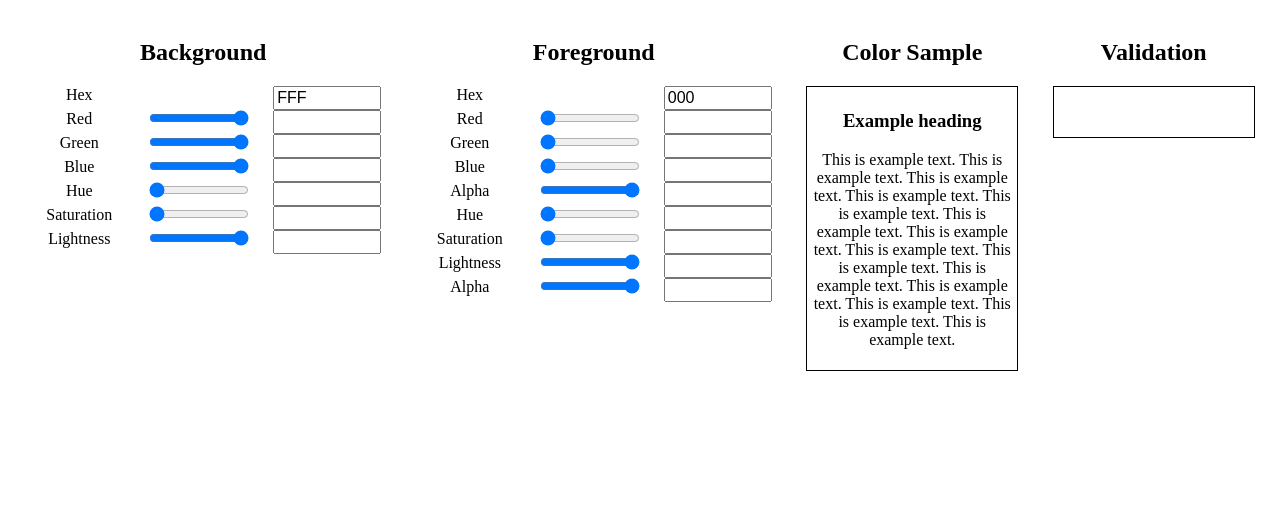
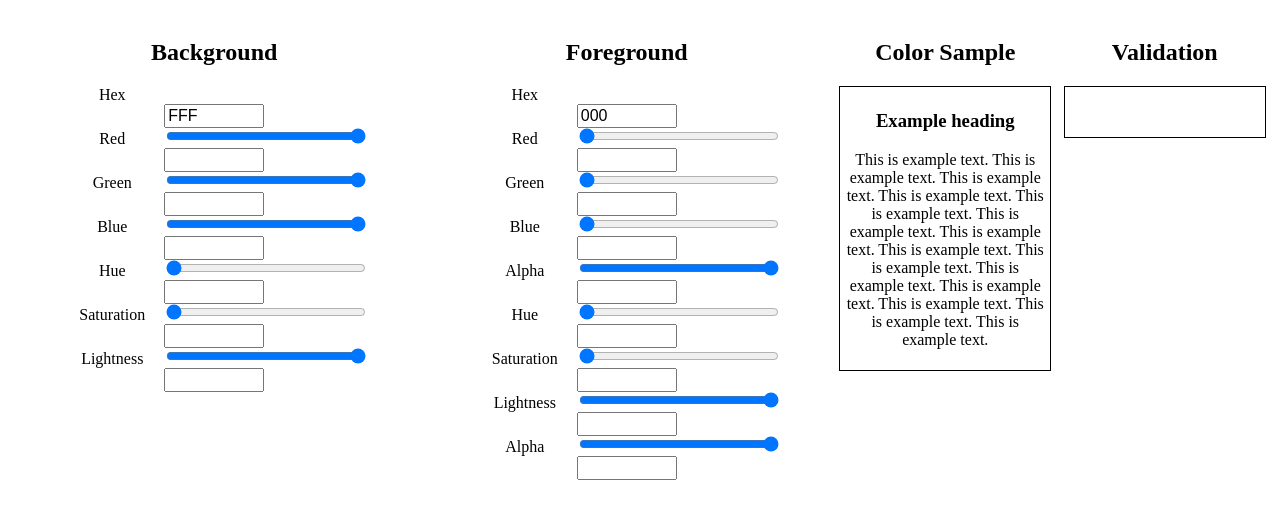
Before and after one commit to cjhanrahan/CSS-Color-Utility, a website: page dev/index.html in a window 1280 px wide. Shown: the part 61-580 px from the top of the page. Drawn offline with nearby package versions, Linux system fonts and the light colour scheme; files that its build step writes are made by us from their sources.

Commit message:
Added html-minifier, moved from column layout to fixed-width inline-block layout

```diff
--- a/dev/css/style.scss
+++ b/dev/css/style.scss
@@ -25,7 +25,15 @@ label {
 }
 
 .colorValue {
-  column-count: 3;
+  width: 25rem;
+  & > *           {
+    display: inline-block;
+    box-sizing: border-box;
+    margin: 0;
+  }
+  & > :first-child   { width: 25%; }
+  & > :nth-child(2)  { width: 50%; }
+  & > :last-child    { width: 25%; }
 }
 
 input {
@@ -34,6 +42,7 @@ input {
   width: 100px;
   break-inside: avoid;
 }
+
 
 .exampleText {
   max-width: 200px;
--- a/dev/index.html
+++ b/dev/index.html
@@ -27,49 +27,50 @@
           <div class ="colorValue" data-value-type="hex">
             <label> Hex </label>
             <div role="spacer"></div>
-            <input type="text" value="FFF" maxlength="6" data-color-property="hex"/>
+            <input type="text" value="FFF" maxlength="6" data-color-property="hex">
           </div>
         </div>
 
 
+        <!-- Comment after input tags fixes bug in html-minifier-->
         <div class="inputSystem" data-input-system="rgb">
           <div class = "colorValue" data-value-type="red">
             <label> Red </label>
-            <input type="range" min="0" max="255" step="1" value="255" />
-            <input type="text" />
-          </div>
+            <input type="range" min="0" max="255" step="1" value="255"><!--
+         --><input type="text"><!--
+       --></div>
 
           <div class= "colorValue" data-value-type="green">
             <label> Green </label>
-            <input type="range" min="0" max="255" step="1" value="255" />
-            <input type="text" />
-          </div>
+            <input type="range" min="0" max="255" step="1" value="255"><!--
+         --><input type="text"><!--
+       --></div>
 
           <div class="colorValue" data-value-type="blue">
             <label> Blue </label>
-            <input type="range" min="0" max="255" step="1" value="255" />
-            <input type="text" />
-          </div>
+            <input type="range" min="0" max="255" step="1" value="255"><!--
+         --><input type="text"><!--
+       --></div>
         </div>
 
         <div class="inputSystem" data-input-system="hsl">
           <div class="colorValue" data-value-type="hue">
             <label> Hue </label>
-            <input type="range" min="0" max="359" step="1" value="0" data-symbol="\u00b0"/>
-            <input type="text" />
-          </div>
+            <input type="range" min="0" max="359" step="1" value="0" data-symbol="\u00b0"><!--
+         --><input type="text"><!--
+       --></div>
 
           <div class="colorValue" data-value-type="saturation">
             <label> Saturation </label>
-            <input type="range" min="0" max="100" step="1" value="0" data-symbol="%"/>
-            <input type="text" />
-          </div>
+            <input type="range" min="0" max="100" step="1" value="0" data-symbol="%"><!--
+         --><input type="text"><!--
+       --></div>
 
           <div class="colorValue" data-value-type="lightness">
-            <label> Lightness
-            <input type="range" min="0" max="100" step="1" value="100" data-symbol="%"/>
-            <input type="text" />
-          </div>
+            <label> Lightness </label>
+            <input type="range" min="0" max="100" step="1" value="100" data-symbol="%"><!--
+         --><input type="text"><!--
+       --></div>
         </div>
 
       </div>
@@ -80,62 +81,62 @@
 
         <div class="inputSystem" data-input-system="hex">
           <div class="colorValue" data-value-type="hex">
-            <label> Hex </label>
+          <label> Hex </label>
             <div role="spacer"></div>
-            <input type="text" value="000" maxlength="6" data-color-property="hex"/>
+            <input type="text" value="000" maxlength="6" data-color-property="hex">
           </div>
         </div>
 
         <div class="inputSystem" data-input-system="rgba">
           <div class="colorValue" data-value-type="red">
             <label> Red </label>
-            <input type="range" min="0" max="255" step="1" value="0" />
-            <input type="text" />
-          </div>
+            <input type="range" min="0" max="255" step="1" value="0" ><!--
+         --><input type="text"><!--
+       --></div>
 
           <div class="colorValue" data-value-type="green">
             <label> Green </label>
-            <input type="range" min="0" max="255" step="1" value="0" />
-            <input type="text" />
-          </div>
+            <input type="range" min="0" max="255" step="1" value="0" ><!--
+         --><input type="text"><!--
+       --></div>
 
           <div class="colorValue" data-value-type="blue">
             <label> Blue </label>
-            <input type="range" min="0" max="255" step="1" value="0" />
-            <input type="text" />
-          </div>
+            <input type="range" min="0" max="255" step="1" value="0" ><!--
+         --><input type="text"><!--
+       --></div>
 
           <div class="colorValue" data-value-type="alpha">
             <label> Alpha </label>
-            <input type="range" min="0" max="1" step="0.01" value="100"/>
-            <input type="text" />
-          </div>
+            <input type="range" min="0" max="1" step="0.01" value="100"><!--
+         --><input type="text"><!--
+       --></div>
         </div>
 
         <div class="inputSystem" data-input-system="hsla">
           <div class="colorValue" data-value-type="hue">
             <label> Hue </label>
-            <input type="range" min="0" max="359" step="1" value="0" data-symbol="\u00b0"/>
-            <input type="text" />
-          </div>
+            <input type="range" min="0" max="359" step="1" value="0" data-symbol="\u00b0"><!--
+         --><input type="text"><!--
+       --></div>
 
           <div class="colorValue" data-value-type="saturation">
-            <label> Saturation
-            <input type="range" min="0" max="100" step="1" value="0" data-symbol="%"/>
-            <input type="text" />
-          </div>
+            <label> Saturation</label>
+            <input type="range" min="0" max="100" step="1" value="0" data-symbol="%"><!--
+         --><input type="text"><!--
+       --></div>
 
           <div class="colorValue" data-value-type="lightness">
             <label> Lightness </label>
-            <input type="range" min="0" max="100" step="1" value="100" data-symbol="%"/>
-            <input type="text" />
-          </div>
+            <input type="range" min="0" max="100" step="1" value="100" data-symbol="%"><!--
+         --><input type="text"><!--
+       --></div>
 
           <div class="colorValue" data-value-type="alpha">
             <label> Alpha </label>
-            <input type="range" min="0" max="1" step="0.01" value="100"/>
-            <input type="text" />
-          </div>
+            <input type="range" min="0" max="1" step="0.01" value="100"><!--
+         --><input type="text"><!--
+       --></div>
         </div>
 
 
--- a/package.json
+++ b/package.json
@@ -6,6 +6,7 @@
     "grunt": "^0.4.5",
     "grunt-contrib-clean": "^0.6.0",
     "grunt-contrib-copy": "^0.7.0",
+    "grunt-contrib-htmlmin": "^0.3.0",
     "grunt-contrib-sass": "^0.8.1",
     "grunt-postcss": "^0.2.0"
   }
```
Also changed, not shown: Gruntfile.js (+15 -1 lines).
